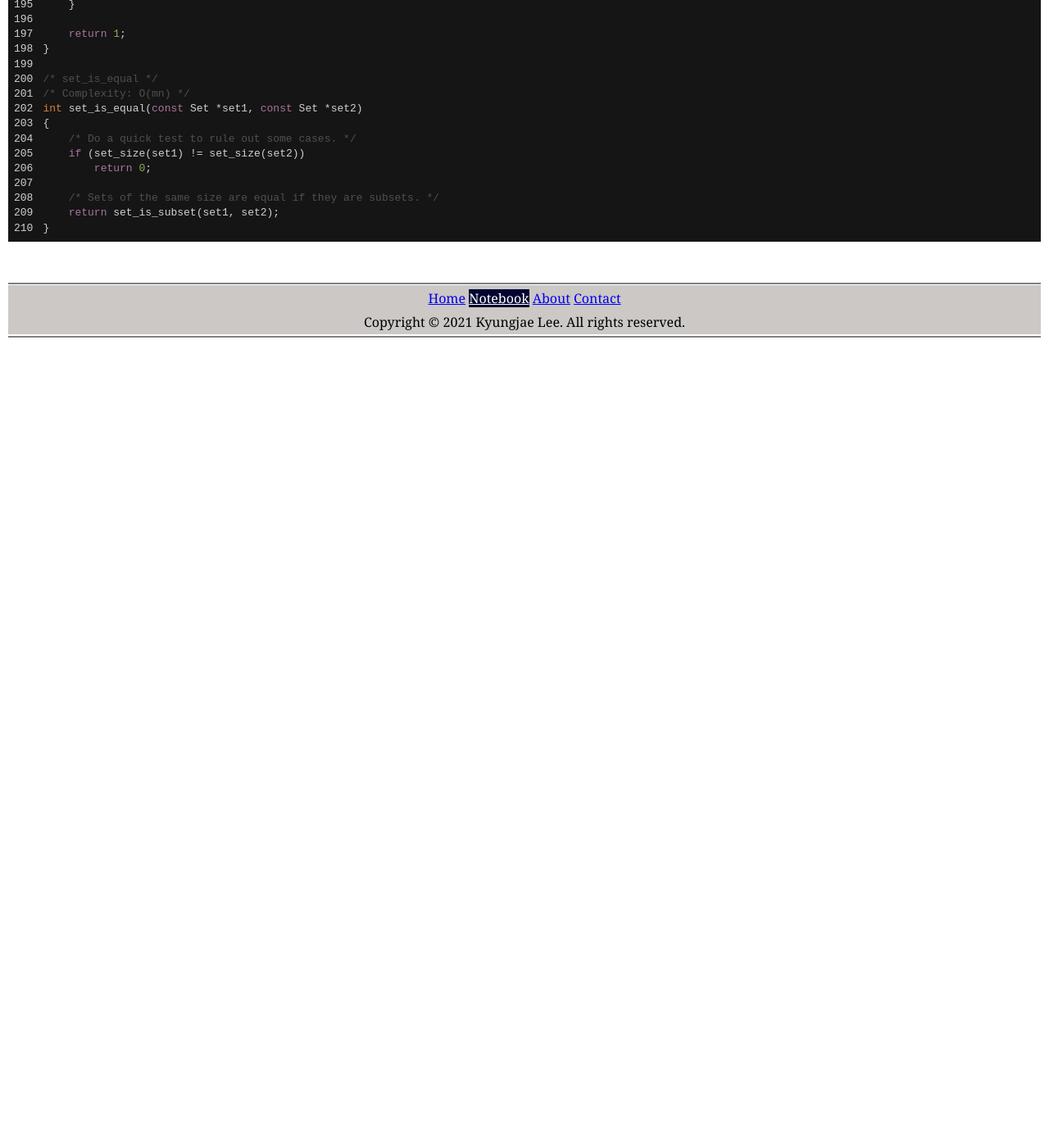
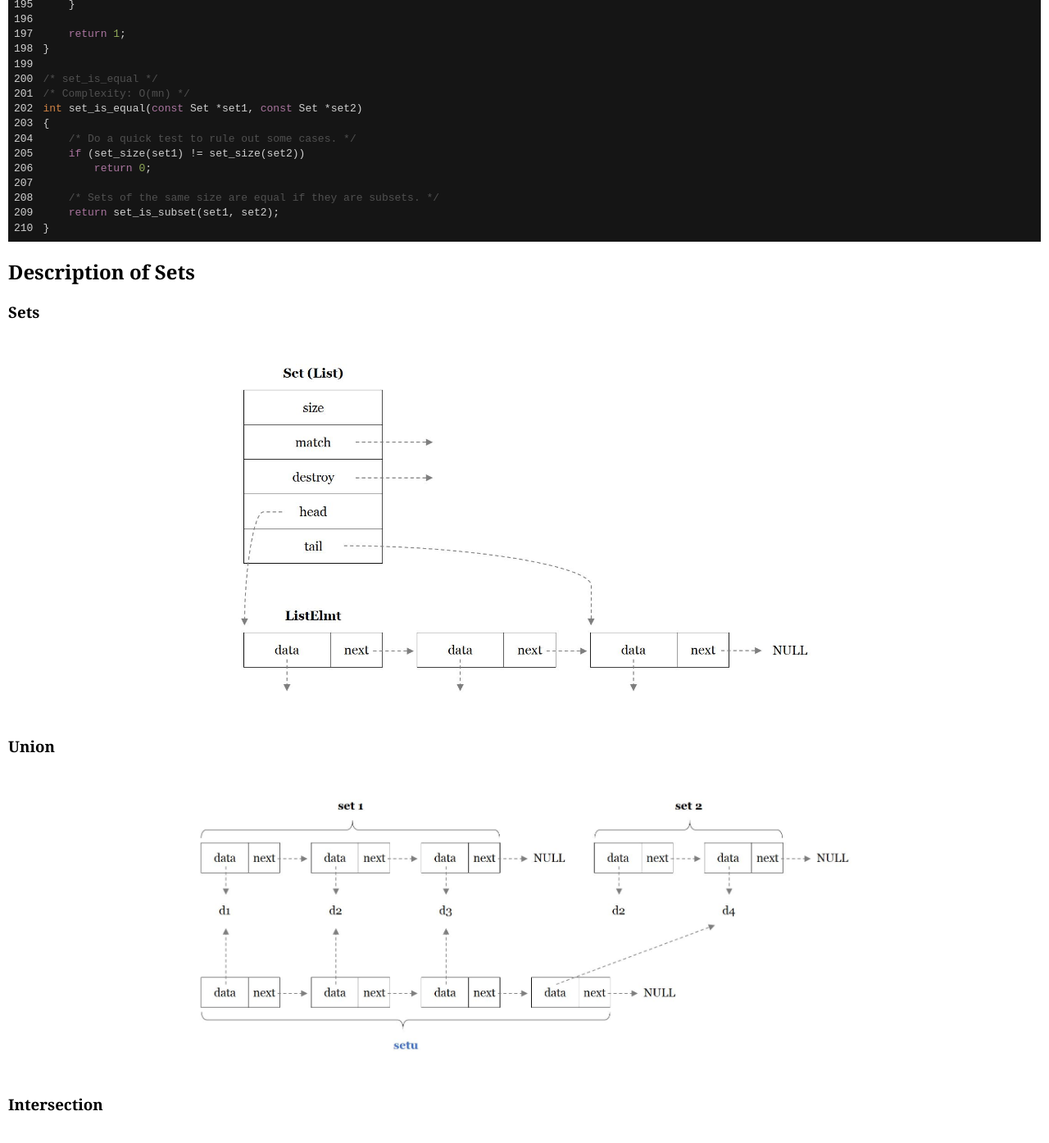
Before and after one commit to kyungjae-lee/kyungjae-lee.github.io, a Jekyll site: the page built from _posts/data-structures/2021-02-06-sets.md, in a window 1280 px wide and 1400 px high, scrolled down 4783 px. Shown: the top 1395 px of the window at 82% size. Built offline with Jekyll 4.4.1, drawn with Linux system fonts in a browser that asks for light colours; before the commit the page ends 5207 px from its top, so only the background shows below that.

Commit message:
Update 'sets' notes

````diff
--- a/_posts/data-structures/2021-02-06-sets.md
+++ b/_posts/data-structures/2021-02-06-sets.md
@@ -257,3 +257,21 @@
     return set_is_subset(set1, set2);
 }
 ```
+
+## Description of Sets
+
+### Sets
+
+![Sets]({{site.baseurl}}/img/data-structures/sets.jpg){:.inline-img-w700}
+
+### Union
+
+![set-union]({{site.baseurl}}/img/data-structures/set-union.jpg){:.inline-img-w800}
+
+### Intersection
+
+![set-intersection]({{site.baseurl}}/img/data-structures/set-intersection.jpg){:.inline-img-w800}
+
+### Difference
+
+![set-difference]({{site.baseurl}}/img/data-structures/set-difference.jpg){:.inline-img-w800}
````
Also changed, not shown: img/data-structures/set-difference.jpg (added), img/data-structures/set-intersection.jpg (added), img/data-structures/set-union.jpg (added), img/data-structures/sets.jpg (added), 1 other file.
